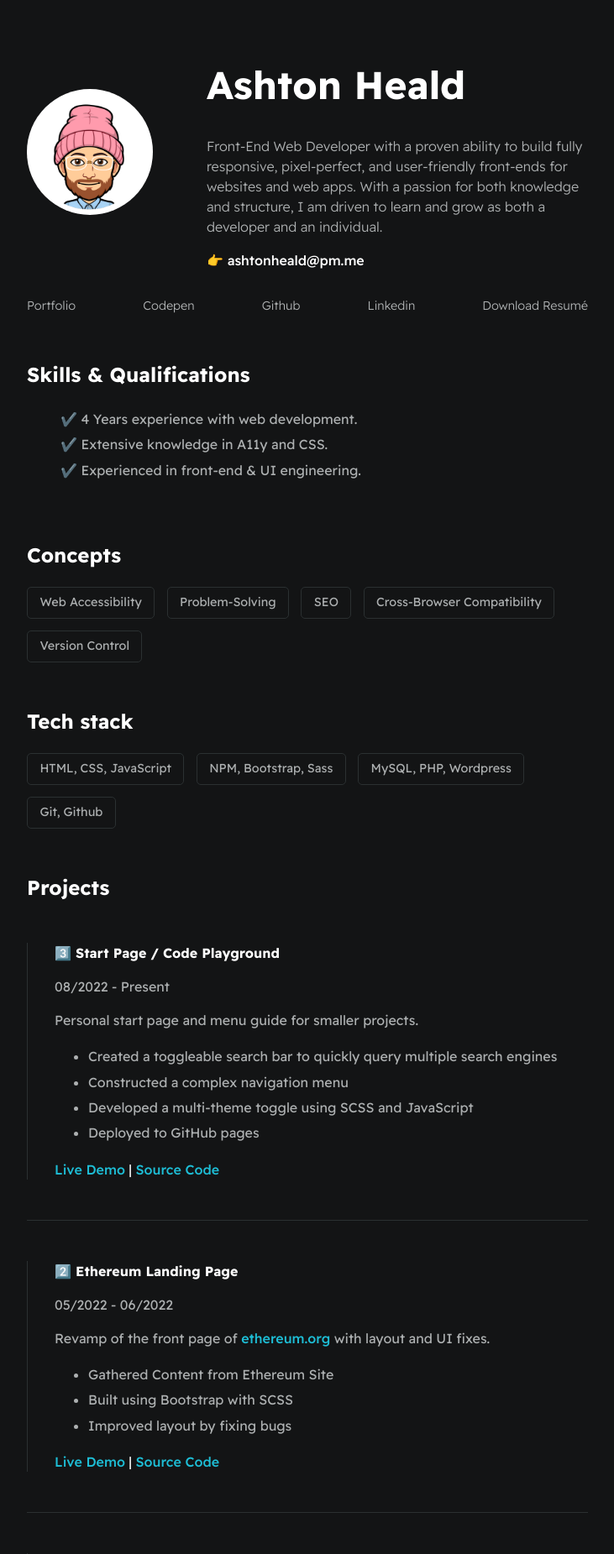
After one commit to AshtonHeald/personal-portfolio, a PHP site: page /digital-resume.php in a window 1280 px wide. The commit adds this page. Shown: the top 1851 px of the page at 84% size, without its empty margins (274-1005 px from the left). Run offline with PHP 8.4, Linux system fonts and the light colour scheme.

Commit message:
updated resume

```diff
--- /dev/null
+++ b/assets/css/digital-resume.css
@@ -0,0 +1,184 @@
+@import url("https://fonts.googleapis.com/css2?family=Readex+Pro:wght@300;400;500;600;700&display=swap");
+
+:root {
+	--mainTextColor-light: #000;
+	--secondaryTextColor-light: rgb(51 51 51);
+	--mainLinkColor-light: #0da2b8;
+	--mainBorderColor-light: rgb(218, 218, 218);
+	--mainBgColor-light: rgb(249, 250, 251);
+
+	--mainTextColor-dark: #fff;
+	--secondaryTextColor-dark: #adb0b1;
+	--mainLinkColor-dark: rgb(30, 190, 214);
+	--mainBorderColor-dark: #2b3031;
+	--mainBgColor-dark: #131415;
+
+	--mainTextColor: var(--mainTextColor-dark);
+	--secondaryTextColor: var(--secondaryTextColor-dark);
+	--mainLinkColor: var(--mainLinkColor-dark);
+	--mainBorderColor: var(--mainBorderColor-dark);
+	--mainBgColor: var(--mainBgColor-dark);
+}
+
+* {
+	font-family: "Readex Pro";
+	line-height: 1.5em;
+	box-sizing: border-box;
+	color: var(--mainTextColor);
+}
+
+body {
+	background-color: var(--mainBgColor);
+}
+
+p,
+span,
+li {
+	color: var(--secondaryTextColor);
+	font-size: 1em;
+}
+
+a {
+	text-decoration: none;
+	color: var(--mainLinkColor);
+	font-weight: 500;
+}
+
+li {
+	line-height: 1.9em;
+}
+
+#container--main {
+	max-width: 700px;
+	margin: 0 auto;
+	padding: 1em;
+}
+
+.section--page {
+	padding-top: 1em;
+	padding-bottom: 1em;
+}
+
+#wrapper--hero {
+	display: flex;
+	align-items: center;
+	gap: 4em;
+}
+
+#bio {
+	font-weight: 300;
+}
+
+#user-name {
+	font-size: 46px;
+	line-height: 1em;
+}
+
+#profile-pic {
+	width: 150px;
+	height: 150px;
+	object-fit: cover;
+	border-radius: 50%;
+}
+
+#email {
+	color: var(--mainTextColor);
+}
+
+#socials--list {
+	display: flex;
+	justify-content: space-between;
+	column-gap: 1em;
+	flex-wrap: wrap;
+}
+
+#socials--list a {
+	font-weight: 300;
+	color: var(--secondaryTextColor);
+	font-size: 0.9em;
+	transition: 0.3s;
+}
+
+#socials--list a:hover {
+	font-weight: 100;
+	color: var(--mainLinkColor);
+	font-size: 0.9em;
+}
+
+#qualifications--list {
+	list-style: none;
+}
+
+#wrapper--techstack__items {
+	display: flex;
+	flex-wrap: wrap;
+	gap: 1em;
+	font-size: 0.9em;
+}
+
+.card--techstack {
+	border: 1px solid var(--mainBorderColor);
+	border-radius: 5px;
+	padding: 0.5em 1em;
+	align-items: center;
+}
+
+.card--project {
+	padding-top: 1em;
+	padding-bottom: 1em;
+	border-top: 1px solid var(--mainBorderColor);
+}
+
+.card--project a {
+	color: var(--mainTextColor);
+
+	transition: 0.3s;
+}
+
+.card--project a:hover {
+	color: rgb(30, 190, 214);
+}
+
+.card--work-history {
+	border-left: 1px solid var(--mainBorderColor);
+	margin-top: 3em;
+	margin-bottom: 3em;
+	padding-left: 2em;
+}
+
+.line-break {
+	background-color: var(--mainBorderColor);
+	height: 1px;
+}
+
+@media (max-width: 632px) {
+	.section--page {
+		padding-top: 1em;
+		padding-bottom: 1em;
+	}
+
+	#wrapper--hero {
+		display: flex;
+		align-items: center;
+		gap: 1em;
+	}
+
+	#profile-pic {
+		width: 200px;
+		height: 200px;
+	}
+
+	#wrapper--hero {
+		flex-direction: column;
+	}
+
+	#user-name {
+		font-size: 38px;
+		text-align: center;
+	}
+
+	.card--work-history {
+		border-left: none;
+		padding-left: 0;
+	}
+}
--- /dev/null
+++ b/digital-resume.php
@@ -0,0 +1,165 @@
+<!DOCTYPE html>
+<html>
+
+<head>
+	<meta charset="utf-8">
+	<meta http-equiv="X-UA-Compatible" content="IE=edge">
+	<title>Ashton Heald | Digital Resumé</title>
+	<meta name="description" content="">
+	<meta name="viewport" content="width=device-width, initial-scale=1">
+	<link rel="stylesheet" href="assets/css/digital-resume.css">
+</head>
+
+<body>
+	<div id="container--main">
+
+		<section id="wrapper--hero" class="section--page">
+			<img id="profile-pic" src="assets/img/ash-happy.png">
+
+			<div>
+				<h1 id="user-name">Ashton Heald</h1>
+				<p id="bio">Front-End Web Developer with a proven ability to
+					build fully responsive, pixel-perfect, and user-friendly front-ends for websites and web
+					apps. With a passion for both knowledge and structure, I am driven to learn and
+					grow as both a developer and an individual.</p>
+				<a href="mailto:ashtonheald@pm.me" id="email">👉 ashtonheald@pm.me</a>
+			</div>
+		</section>
+
+		<section class="section--page">
+
+			<div id="socials--list">
+				<a href="https://ashthe.dev">Portfolio</a>
+				<a href="https://codepen.io/AshtonHeald" target="_blank">Codepen</a>
+				<a href="https://github.com/AshtonHeald" target="_blank">Github</a>
+				<a href="https://www.linkedin.com/in/ashtonheald/" target="_blank">Linkedin</a>
+				<a href="assets/ashtonheald-resume.pdf" target="_blank">Download Resumé</a>
+			</div>
+		</section>
+
+		<section class="section--page">
+			<h2>Skills & Qualifications</h2>
+			<ul id="qualifications--list">
+				<li>✔️ 4 Years experience with web development.</li>
+				<li>✔️ Extensive knowledge in A11y and CSS.</li>
+				<li>✔️ Experienced in front-end & UI engineering.</li>
+			</ul>
+		</section>
+
+		<section class="section--page">
+			<h2>Concepts</h2>
+
+			<div id="wrapper--techstack__items">
+				<div class="card--techstack"><span>Web Accessibility</span></div>
+				<div class="card--techstack"><span>Problem-Solving</span></div>
+				<div class="card--techstack"><span>SEO</span></div>
+				<div class="card--techstack"><span>Cross-Browser Compatibility</span></div>
+				<div class="card--techstack"><span>Version Control</span></div>
+			</div>
+		</section>
+
+		<section class="section--page">
+			<h2>Tech stack</h2>
+
+			<div id="wrapper--techstack__items">
+				<div class="card--techstack"><span>HTML, CSS, JavaScript</span></div>
+				<div class="card--techstack"><span>NPM, Bootstrap, Sass</span></div>
+				<div class="card--techstack"><span>MySQL, PHP, Wordpress</span></div>
+				<div class="card--techstack"><span>Git, Github</span></div>
+			</div>
+		</section>
+
+		<section id="work-history-wrapper" class="section--page">
+			<h2>Projects</h2>
+
+			<div class="card--work-history">
+				<strong>3️⃣ Start Page / Code Playground</strong>
+				<p>08/2022 - Present</p>
+				<p>Personal start page and menu guide for smaller projects.</p>
+				<ul>
+					<li>Created a toggleable search bar to quickly query multiple search engines</li>
+					<li>Constructed a complex navigation menu</li>
+					<li>Developed a multi-theme toggle using SCSS and
+						JavaScript</li>
+					<li>Deployed to GitHub pages</li>
+				</ul>
+				<a href="https://start.ashthe.dev" target="_blank">Live
+					Demo</a> | <a href="https://github.com/AshtonHeald/ashtonheald.github.io" target="_blank">Source
+					Code</a>
+			</div>
+
+			<div class="line-break"></div>
+
+			<div class="card--work-history">
+				<strong>2️⃣ Ethereum Landing Page</strong>
+				<p>05/2022 - 06/2022</p>
+				<p>Revamp of the front page of <a href="https://ethereum.org" draggable="true">ethereum.org</a> with
+					layout and UI fixes.</p>
+				<ul>
+					<li>Gathered Content from Ethereum Site</li>
+					<li>Built using Bootstrap with SCSS</li>
+					<li>Improved layout by fixing bugs</li>
+				</ul>
+				<a href="https://start.ashthe.dev/ethereum.org" target="_blank">Live
+					Demo</a> | <a href="https://github.com/AshtonHeald/ethereum.org" target="_blank">Source Code</a>
+			</div>
+
+			<div class="line-break"></div>
+
+			<div class="card--work-history">
+				<strong>1️⃣ Bio Links</strong>
+				<p>05/2022 - Present</p>
+				<p>Built my own bio link menu to showcase my links from across the web.</p>
+				<ul>
+					<li>Learned preprocessing with SCSS</li>
+					<li>Learned package management with NPM </li>
+					<li>Coded a functional carousel for advocacy links using
+						JavaScript</li>
+					<li>Improved accessibility by implementing best
+						practices</li>
+				</ul>
+				<a href="https://ashtonheald.me" target="_blank">Live Demo</a> | <a href="https://github.com/AshtonHeald/link-menu" target="_blank">Source
+					Code</a>
+			</div>
+
+			<div class="line-break"></div>
+
+			<div class="card--work-history">
+				<strong>0️⃣ Web Portfolio</strong>
+				<p>03/2022 - Present</p>
+				<p>Developed a customized portfolio to showcase myself as a developer along with my best works.</p>
+				<ul>
+					<li>Conceptualized and delivered an incredibly
+						responsive layout</li>
+					<li>Built using Vanilla HTML, CSS, and JavaScript</li>
+					<ul>
+						<li>Later updating the CSS to SCSS</li>
+					</ul>
+					<li>Coded features such as a modal and a theme switch</li>
+					<li>Utilized a JavaScript carousel library for project showcase</li>
+					<li>Used a third-party service for handling form emails</li>
+				</ul>
+				<a href="https://ashthe.dev" target="_blank">Live Demo</a> | <a href="https://github.com/AshtonHeald/Portfolio" target="_blank">Source Code</a>
+			</div>
+
+		</section>
+
+		<section class="section--page">
+			<h2>Work Experience</h2>
+
+			<div class="card--project">
+				<a href="digital-resume/project2.php"><span>🏆 </span>Optimal Detailing Website - Late 2019</a>
+			</div>
+
+			<div class="card--project">
+				<a href="digital-resume/project1.php"><span>🏆 </span>Non-Profit Organization Website - Mid 2019</a>
+			</div>
+
+		</section>
+
+
+	</div>
+
+</body>
+
+</html>
--- a/includes/about.php
+++ b/includes/about.php
@@ -31,7 +31,7 @@
 							</div>
 						</div>
 						<div class="btn-group" id="about-buttons">
-							<a class="btn about-button" title="View Resume" href="ashtonheald-resume.pdf" target="_blank" rel="noopener noreferrer">Resumé</a>
+							<a class="btn about-button" title="View Digital Resume" href="digital-resume.php">Resumé</a>
 							<button class="btn about-button" title="Scroll Down" onclick="location.href='#projects';">My Work</button>
 						</div>
 					</div>
--- a/includes/contact/form.php
+++ b/includes/contact/form.php
@@ -7,7 +7,7 @@
 			<label for="email">Email</label>
 			<input type="email" id="email" name="email" placeholder="example@email.com" required>
 			<label for="subject">Subject</label>
-			<input type="text" id="subject" name="_subject" placeholder="reason for contact" required>
+			<input type="text" id="subject" name="_subject" placeholder="Reason for contact" required>
 		</div>
 		<div class="form-right">
 			<label for="message">Message</label>
--- a/thanks.php
+++ b/thanks.php
@@ -6,8 +6,8 @@
 	<meta http-equiv="X-UA-Compatible" content="IE=edge">
 	<meta name="viewport" content="width=device-width, initial-scale=1.0">
 	<title>Thanks!</title>
-	<link rel="stylesheet" href="assets/fontawesome/css/all.min.css">
-	<link rel="stylesheet" href="assets/css/main.css">
+	<link rel="stylesheet" href="../assets/fontawesome/css/all.min.css">
+	<link rel="stylesheet" href="../assets/css/main.css">
 </head>
 
 <body>
```
Also changed, not shown: digital-resume/project1.php (added, +35 -0 lines), digital-resume/project2.php (added, +32 -0 lines), 2 other files.
